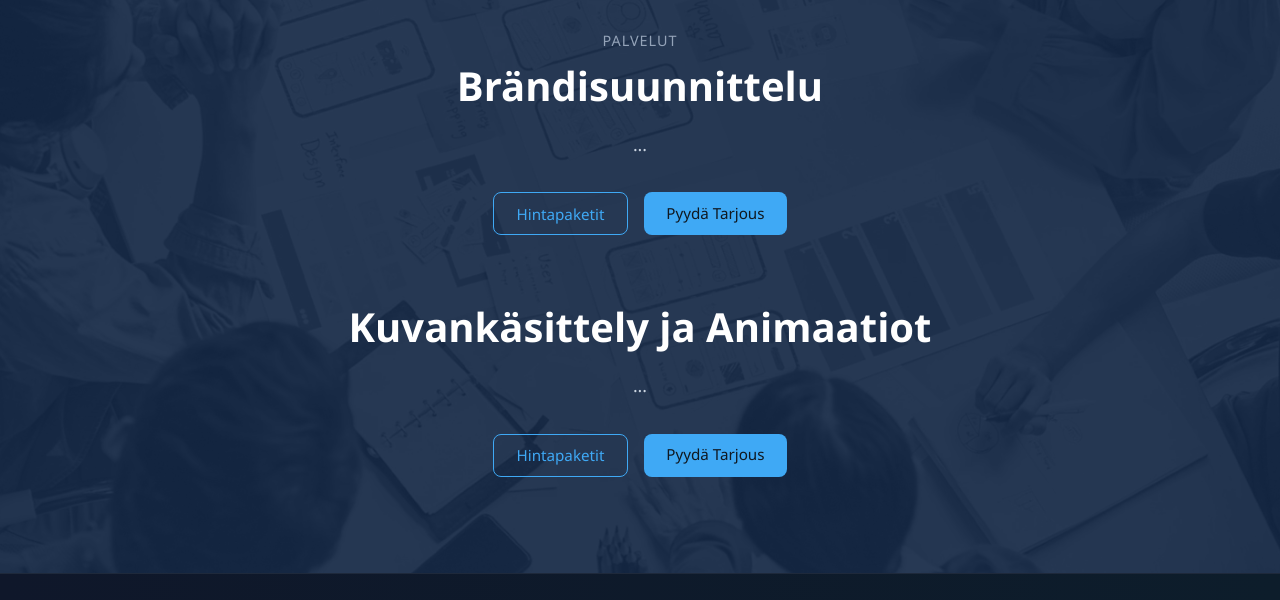
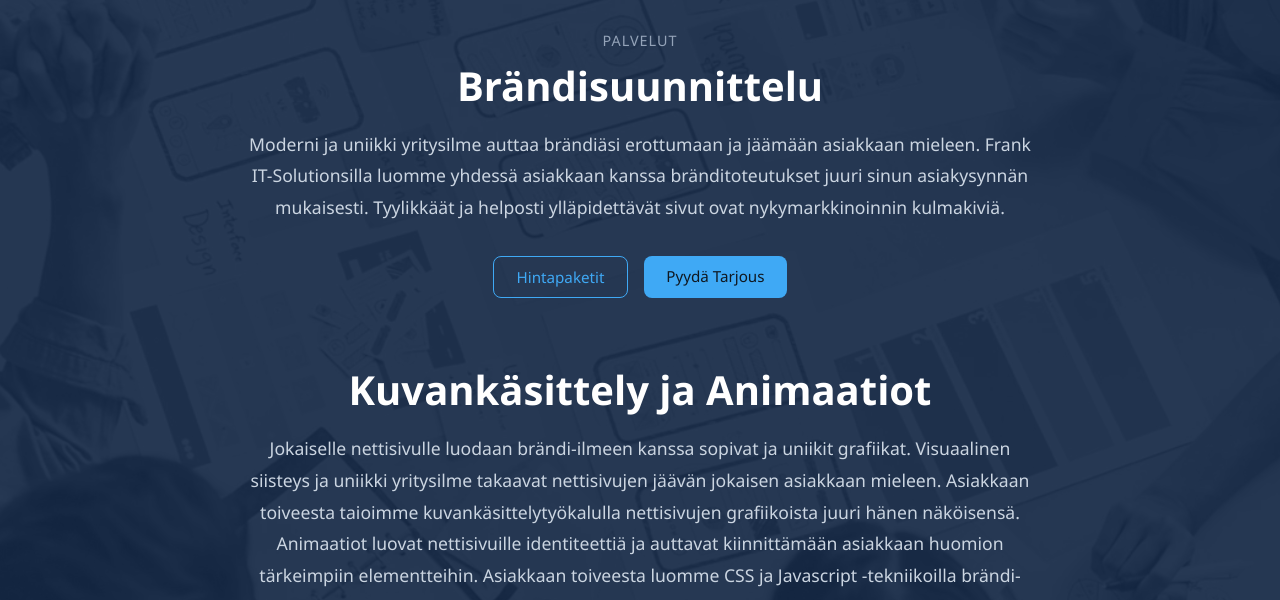
Before and after one commit to Mileht/mileht.github.io, a plain HTML site: page index.html in a window 1280 px wide. Shown: the part 2130-2730 px from the top of the page. Drawn offline with nearby package versions, Linux system fonts and the light colour scheme.

Commit message:
Update index.html

```diff
--- a/index.html
+++ b/index.html
@@ -92,7 +92,7 @@
         <article class="content-box">
           <p class="section-label">PALVELUT</p>
           <h2>Brändisuunnittelu</h2>
-          <p class="description">...</p>
+          <p class="description">Moderni ja uniikki yritysilme auttaa brändiäsi erottumaan ja jäämään asiakkaan mieleen. Frank IT-Solutionsilla luomme yhdessä asiakkaan kanssa bränditoteutukset juuri sinun asiakysynnän mukaisesti. Tyylikkäät ja helposti ylläpidettävät sivut ovat nykymarkkinoinnin kulmakiviä.</p>
           <div class="button-group">
             <a href="#" class="btn outline">Hintapaketit</a>
             <a href="#" class="btn primary">Pyydä Tarjous</a>
@@ -101,7 +101,9 @@
 
         <article class="content-box">
           <h2 class="mt-5">Kuvankäsittely ja Animaatiot</h2>
-          <p class="description">...</p>
+          <p class="description">Jokaiselle nettisivulle luodaan brändi-ilmeen kanssa sopivat ja uniikit grafiikat. Visuaalinen siisteys ja uniikki yritysilme takaavat nettisivujen jäävän jokaisen asiakkaan mieleen. Asiakkaan toiveesta taioimme kuvankäsittelytyökalulla nettisivujen grafiikoista juuri hänen näköisensä.
+
+Animaatiot luovat nettisivuille identiteettiä ja auttavat kiinnittämään asiakkaan huomion tärkeimpiin elementteihin. Asiakkaan toiveesta luomme CSS ja Javascript -tekniikoilla brändi-ilmeeseen sopivat animaatiot.</p>
           <div class="button-group">
             <a href="#" class="btn outline">Hintapaketit</a>
             <a href="#" class="btn primary">Pyydä Tarjous</a>
```
